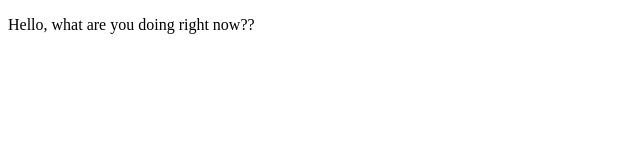
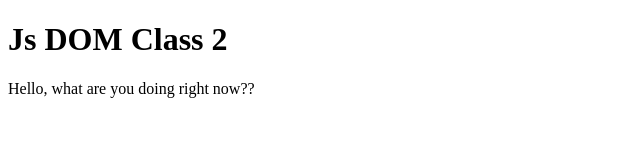
Before and after one commit to FaizzE/JAVASCRIPT, a plain HTML site: page Dom/index.html in a window 1280 px wide. Shown: the whole page, without its empty margins (0-640 px from the left). Drawn offline with Linux system fonts and the light colour scheme.

Commit message:
Update index.html

```diff
--- a/Dom/index.html
+++ b/Dom/index.html
@@ -7,7 +7,7 @@
 </head>
 <body>
 
-    <!-- <h1 >Js DOM Class 2</h1> -->
+    <h1 >Js DOM Class 2</h1>
      <p id="wrapper">Hello, what are you doing right now??</p>
 
 
```
